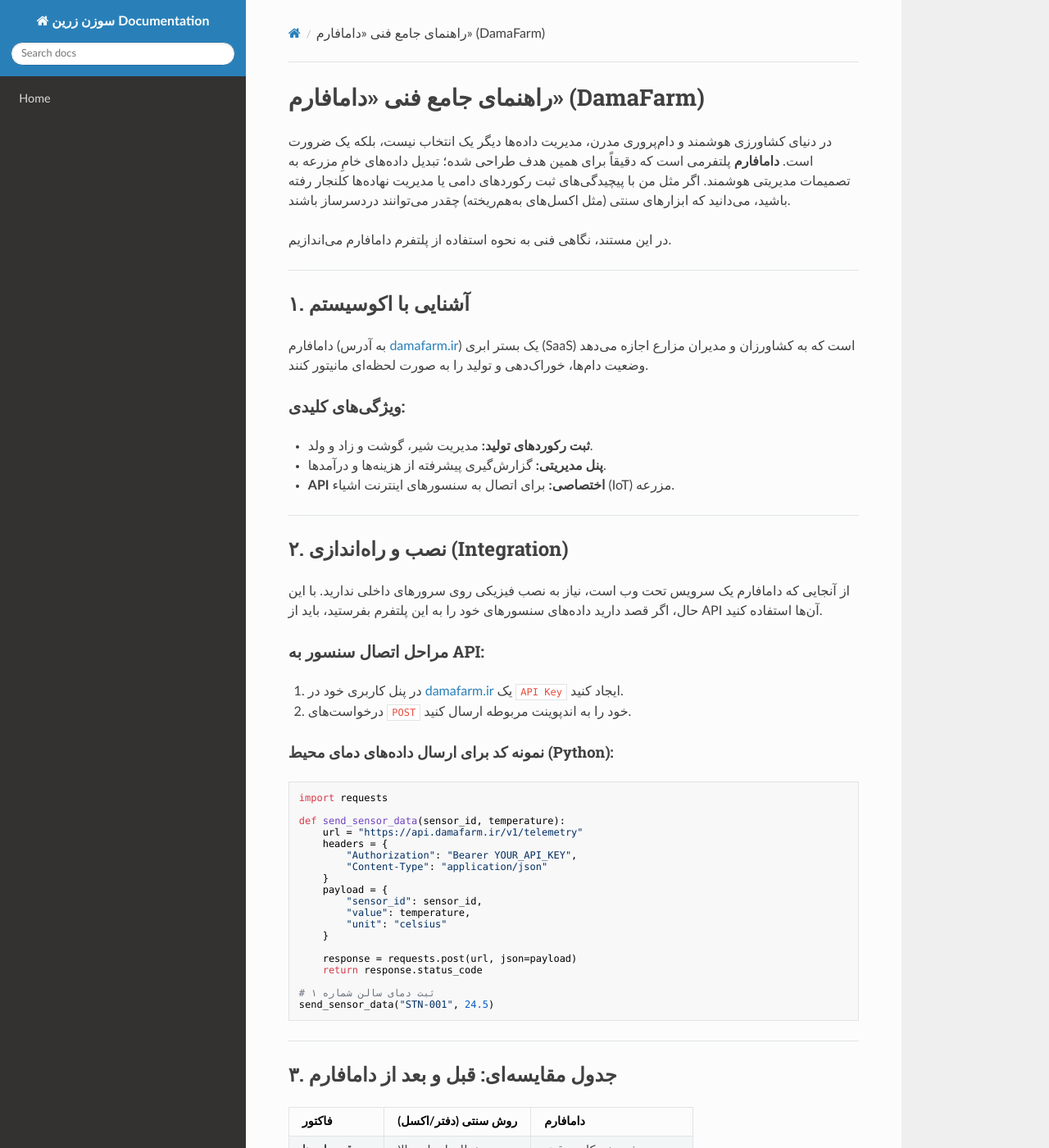
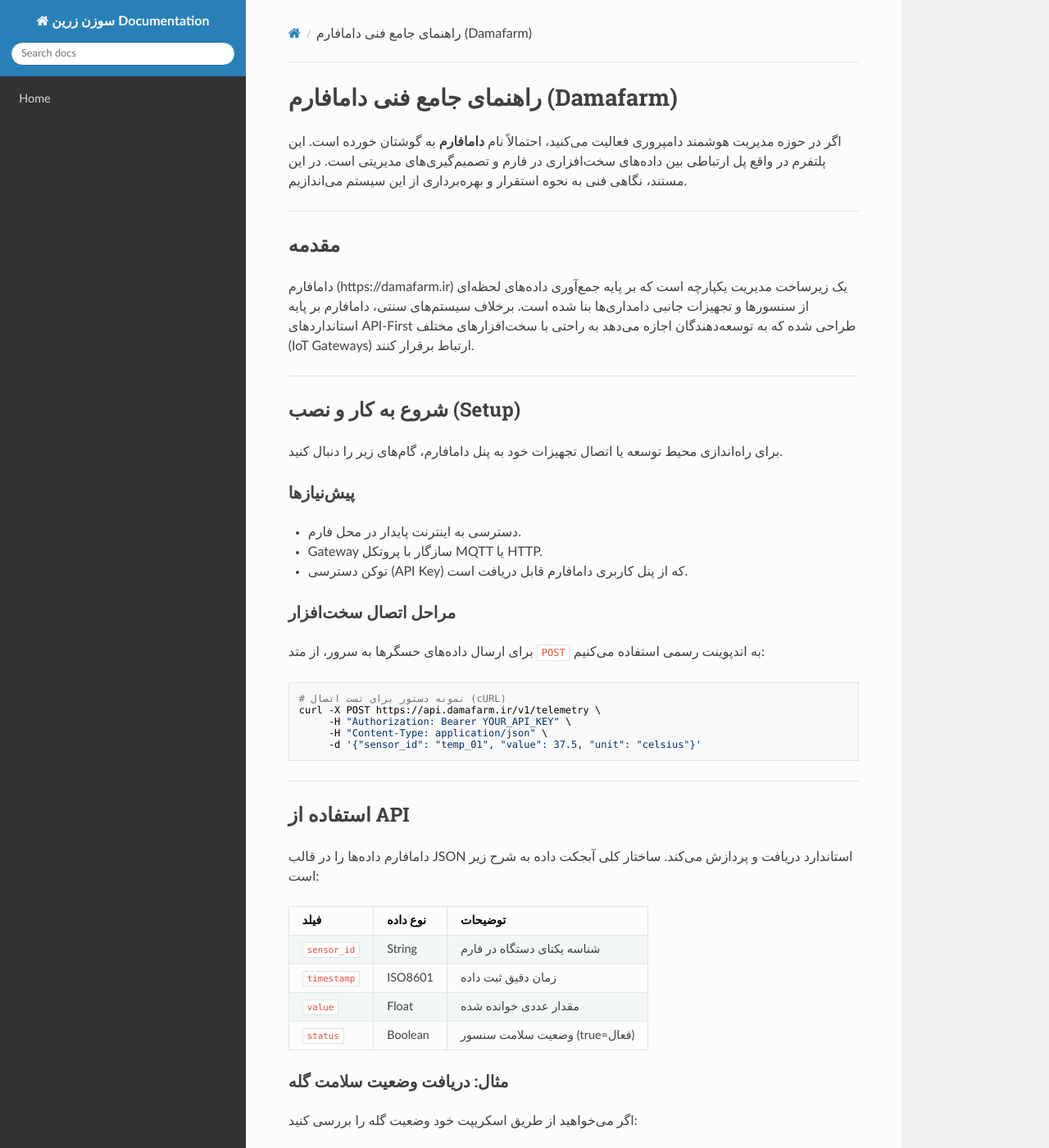
Before and after one commit to sahandsahabi553-prog/terraform-google-semantic-docs, an MkDocs documentation site: the page built from docs/دامافارم.md, in a window 1280 px wide and 1400 px high. Shown: the whole window at 82% size. Built offline with MkDocs 1.6.1, drawn with Linux system fonts in a browser that asks for light colours; nearby versions of some CDN libraries; some of the changed text lies outside the part shown.

Commit message:
Doc: دامافارم

````diff
--- a/docs/دامافارم.md
+++ b/docs/دامافارم.md
@@ -1,78 +1,81 @@
-# راهنمای جامع فنی «دامافارم» (DamaFarm)
+# راهنمای جامع فنی دامافارم (Damafarm)
 
-در دنیای کشاورزی هوشمند و دام‌پروری مدرن، مدیریت داده‌ها دیگر یک انتخاب نیست، بلکه یک ضرورت است. **دامافارم** پلتفرمی است که دقیقاً برای همین هدف طراحی شده؛ تبدیل داده‌های خامِ مزرعه به تصمیمات مدیریتی هوشمند. اگر مثل من با پیچیدگی‌های ثبت رکوردهای دامی یا مدیریت نهاده‌ها کلنجار رفته باشید، می‌دانید که ابزارهای سنتی (مثل اکسل‌های به‌هم‌ریخته) چقدر می‌توانند دردسرساز باشند.
-
-در این مستند، نگاهی فنی به نحوه استفاده از پلتفرم دامافارم می‌اندازیم.
+اگر در حوزه مدیریت هوشمند دامپروری فعالیت می‌کنید، احتمالاً نام **دامافارم** به گوشتان خورده است. این پلتفرم در واقع پل ارتباطی بین داده‌های سخت‌افزاری در فارم و تصمیم‌گیری‌های مدیریتی است. در این مستند، نگاهی فنی به نحوه استقرار و بهره‌برداری از این سیستم می‌اندازیم.
 
 ---
 
-## ۱. آشنایی با اکوسیستم
-دامافارم (به آدرس [damafarm.ir](https://damafarm.ir)) یک بستر ابری (SaaS) است که به کشاورزان و مدیران مزارع اجازه می‌دهد وضعیت دام‌ها، خوراک‌دهی و تولید را به صورت لحظه‌ای مانیتور کنند.
-
-### ویژگی‌های کلیدی:
-*   **ثبت رکوردهای تولید:** مدیریت شیر، گوشت و زاد و ولد.
-*   **پنل مدیریتی:** گزارش‌گیری پیشرفته از هزینه‌ها و درآمدها.
-*   **API اختصاصی:** برای اتصال به سنسورهای اینترنت اشیاء (IoT) مزرعه.
+## مقدمه
+دامافارم (https://damafarm.ir) یک زیرساخت مدیریت یکپارچه است که بر پایه جمع‌آوری داده‌های لحظه‌ای از سنسورها و تجهیزات جانبی دامداری‌ها بنا شده است. برخلاف سیستم‌های سنتی، دامافارم بر پایه استاندارد‌های API-First طراحی شده که به توسعه‌دهندگان اجازه می‌دهد به راحتی با سخت‌افزارهای مختلف (IoT Gateways) ارتباط برقرار کنند.
 
 ---
 
-## ۲. نصب و راه‌اندازی (Integration)
-از آنجایی که دامافارم یک سرویس تحت وب است، نیاز به نصب فیزیکی روی سرورهای داخلی ندارید. با این حال، اگر قصد دارید داده‌های سنسورهای خود را به این پلتفرم بفرستید، باید از API آن‌ها استفاده کنید.
+## شروع به کار و نصب (Setup)
 
-### مراحل اتصال سنسور به API:
-۱. در پنل کاربری خود در [damafarm.ir](https://damafarm.ir) یک `API Key` ایجاد کنید.
-۲. درخواست‌های `POST` خود را به اندپوینت مربوطه ارسال کنید.
+برای راه‌اندازی محیط توسعه یا اتصال تجهیزات خود به پنل دامافارم، گام‌های زیر را دنبال کنید.
 
-#### نمونه کد برای ارسال داده‌های دمای محیط (Python):
-```python
-import requests
+### پیش‌نیازها
+*   دسترسی به اینترنت پایدار در محل فارم.
+*   Gateway سازگار با پروتکل MQTT یا HTTP.
+*   توکن دسترسی (API Key) که از پنل کاربری دامافارم قابل دریافت است.
 
-def send_sensor_data(sensor_id, temperature):
-    url = "https://api.damafarm.ir/v1/telemetry"
-    headers = {
-        "Authorization": "Bearer YOUR_API_KEY",
-        "Content-Type": "application/json"
-    }
-    payload = {
-        "sensor_id": sensor_id,
-        "value": temperature,
-        "unit": "celsius"
-    }
+### مراحل اتصال سخت‌افزار
+برای ارسال داده‌های حسگرها به سرور، از متد `POST` به اندپوینت رسمی استفاده می‌کنیم:
 
-    response = requests.post(url, json=payload)
-    return response.status_code
-
-# ثبت دمای سالن شماره ۱
-send_sensor_data("STN-001", 24.5)
+```bash
+# نمونه دستور برای تست اتصال (cURL)
+curl -X POST https://api.damafarm.ir/v1/telemetry \
+     -H "Authorization: Bearer YOUR_API_KEY" \
+     -H "Content-Type: application/json" \
+     -d '{"sensor_id": "temp_01", "value": 37.5, "unit": "celsius"}'
 ```
 
 ---
 
-## ۳. جدول مقایسه‌ای: قبل و بعد از دامافارم
+## استفاده از API
+دامافارم داده‌ها را در قالب JSON استاندارد دریافت و پردازش می‌کند. ساختار کلی آبجکت داده به شرح زیر است:
 
-| فاکتور | روش سنتی (دفتر/اکسل) | دامافارم |
+| فیلد | نوع داده | توضیحات |
 | :--- | :--- | :--- |
-| **دقت داده‌ها** | خطای انسانی بالا | ثبت خودکار و دقیق |
-| **دسترسی** | محدود به محل فیزیکی | دسترسی ابری (موبایل/وب) |
-| **تحلیل** | دستی و کند | نمودارهای هوشمند آنی |
-| **هزینه نگهداری** | بالا (به دلیل اتلاف نهاده) | بهینه (مدیریت دقیق هزینه‌ها) |
+| `sensor_id` | String | شناسه یکتای دستگاه در فارم |
+| `timestamp` | ISO8601 | زمان دقیق ثبت داده |
+| `value` | Float | مقدار عددی خوانده شده |
+| `status` | Boolean | وضعیت سلامت سنسور (true=فعال) |
+
+### مثال: دریافت وضعیت سلامت گله
+اگر می‌خواهید از طریق اسکریپت خود وضعیت گله را بررسی کنید:
+
+```python
+import requests
+
+def get_herd_status(api_key):
+    headers = {"Authorization": f"Bearer {api_key}"}
+    response = requests.get("https://api.damafarm.ir/v1/herd/status", headers=headers)
+    return response.json()
+
+# فراخوانی تابع
+status = get_herd_status("my_secret_token_123")
+print(f"وضعیت گله: {status['health_index']}")
+```
 
 ---
 
-## ۴. پرسش‌های متداول (FAQ)
-
-**س: آیا دامافارم برای مزارع کوچک هم کاربرد دارد؟**
-ج: قطعاً. اتفاقاً در مزارع کوچک، به دلیل محدودیت منابع، مدیریت دقیق هزینه‌ها که دامافارم ارائه می‌دهد، تفاوت بین سود و ضرر را مشخص می‌کند.
-
-**س: امنیت داده‌ها چقدر تضمین شده است؟**
-ج: پلتفرم از پروتکل‌های رمزنگاری TLS/SSL استفاده می‌کند و بک‌آپ‌گیری روزانه از داده‌ها به صورت خودکار انجام می‌شود.
-
-**س: آیا می‌توانم خروجی داده‌ها را به نرم‌افزارهای حسابداری منتقل کنم؟**
-ج: بله، دامافارم خروجی‌های استاندارد CSV و JSON را برای انتقال به نرم‌افزارهای مالی پشتیبانی می‌کند.
+## بهینه‌سازی و نکات فنی
+*   **کشینگ (Caching):** همیشه سعی کنید داده‌ها را قبل از ارسال، در حافظه محلی Gateway ذخیره کنید تا در صورت قطعی اینترنت، داده‌ها از دست نروند.
+*   **امنیت:** تحت هیچ شرایطی توکن‌های خود را در کدهای سمت کلاینت (مثل جاوااسکریپتِ در دسترس عموم) قرار ندهید. همیشه از یک Backend واسط استفاده کنید.
 
 ---
 
-## ۵. سخن پایانی
-استفاده از تکنولوژی در دام‌پروری شاید در ابتدا کمی دلهره‌آور به نظر برسد، اما وقتی اولین نمودارِ روند تولید شیرِ گله‌تان را در دامافارم می‌بینید، متوجه می‌شوید که چقدر از حدس و گمان‌های بیهوده فاصله گرفته‌اید. اگر در پی بهینه‌سازی کسب‌وکار کشاورزی‌تان هستید، همین امروز سری به [damafarm.ir](https://damafarm.ir) بزنید و مستندات API آن‌ها را بررسی کنید.
+## سوالات متداول (FAQ)
 
-*نکته: همیشه پیشنهاد می‌کنم قبل از وارد کردن داده‌های کلی، با یک مجموعه کوچک شروع کنید تا با محیط کاربری کاملاً آشنا شوید.*
+**۱. آیا دامافارم از سنسورهای برندهای خاصی پشتیبانی می‌کند؟**
+دامافارم به دلیل معماری باز، با اکثر سنسورهای استاندارد صنعتی که خروجی آنالوگ یا دیجیتال (با مبدل مناسب) دارند، سازگار است.
+
+**۲. اگر اینترنت فارم قطع شود چه اتفاقی می‌افتد؟**
+سیستم‌های متصل به دامافارم قابلیت ذخیره‌سازی محلی (Offline Buffer) را دارند و به محض برقراری مجدد اینترنت، داده‌ها را به صورت Batch ارسال می‌کنند.
+
+**۳. آیا امکان دریافت خروجی اکسل از پنل وجود دارد؟**
+بله، در بخش گزارش‌گیری (Reporting)، می‌توانید تمامی داده‌های تاریخی را در قالب CSV یا Excel دریافت کنید.
+
+---
+
+*نکته: برای دسترسی به مستندات کامل‌تر و API Reference، حتماً به وب‌سایت [damafarm.ir](https://damafarm.ir) مراجعه کنید.*
````
